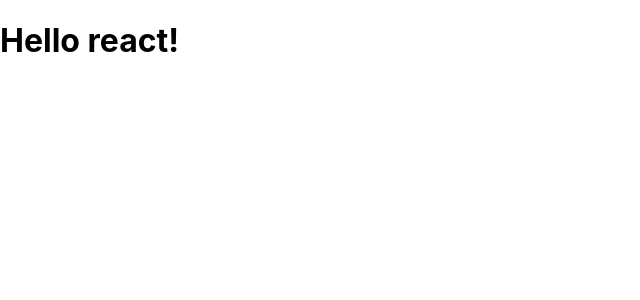
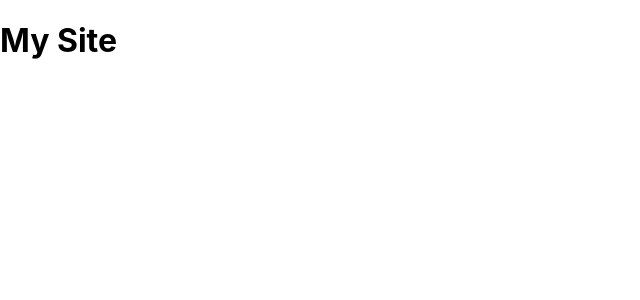
Before and after one commit to fc-fullstack-courses/fd-2023-1-react-app, a React (Create React App) app: page / in a window 1280 px wide. Shown: the top 300 px of the page, without its empty margins (0-640 px from the left). Built offline with nearby package versions, Linux system fonts and the light colour scheme.

Commit message:
Add class Component example

```diff
--- a/src/index.js
+++ b/src/index.js
@@ -4,14 +4,23 @@ import './index.css';
 import App from './App';
 import reportWebVitals from './reportWebVitals';
 
-const elem1 = React.createElement(
-  'h1',
-  { id: 'mainHeading', className: 'class1' },
-  'Hello react!'
-);
+// классовый компонент
+class Heading extends React.Component {
+  render() {
+    const h1 = React.createElement(
+      'h1',
+      { id: 'mainHeading', className: 'class1' },
+      'My Site'
+    );
+
+    return React.createElement('header', {}, h1);
+  }
+}
+
+const header = React.createElement(Heading);
 
 const root = ReactDOM.createRoot(document.getElementById('root'));
-root.render(elem1);
+root.render(header);
 
 // If you want to start measuring performance in your app, pass a function
 // to log results (for example: reportWebVitals(console.log))
```
